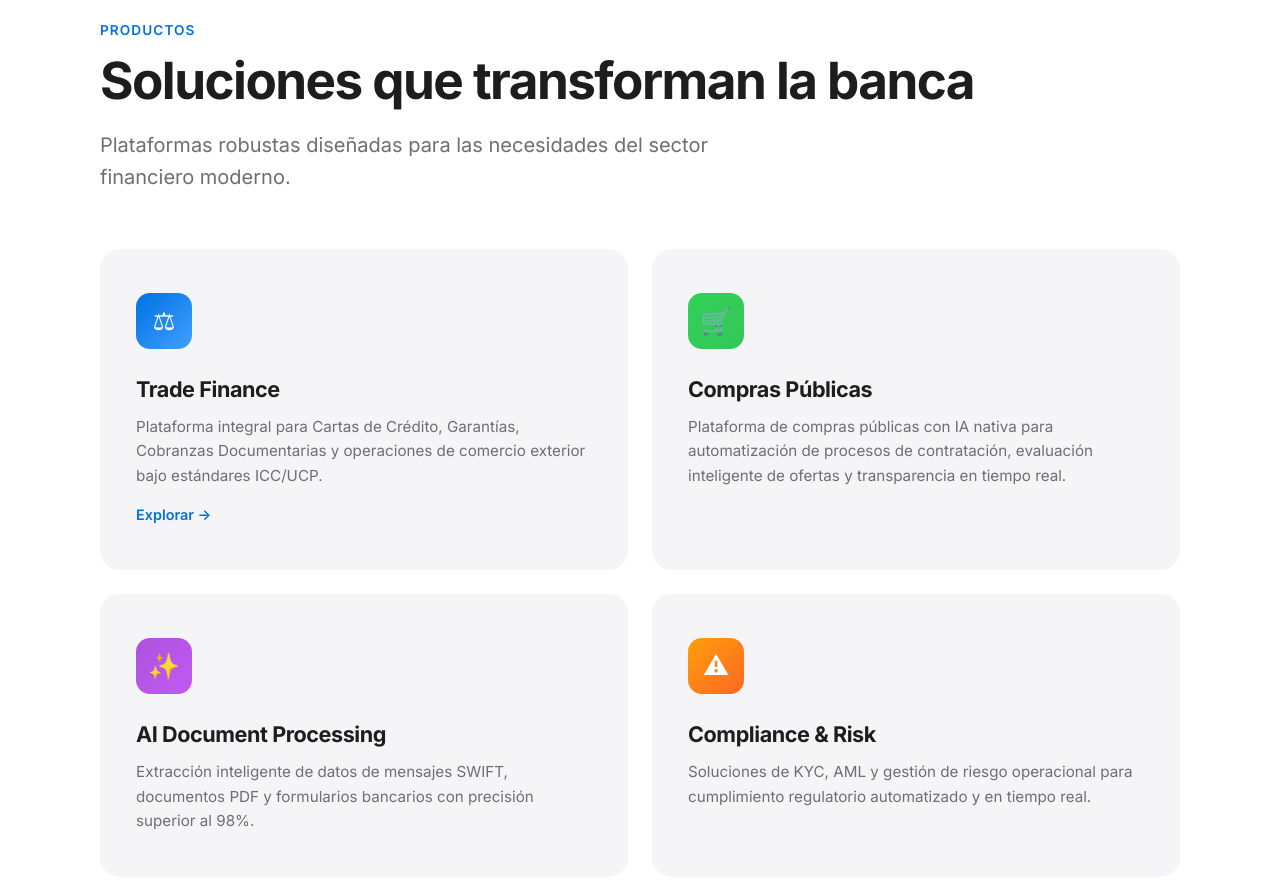
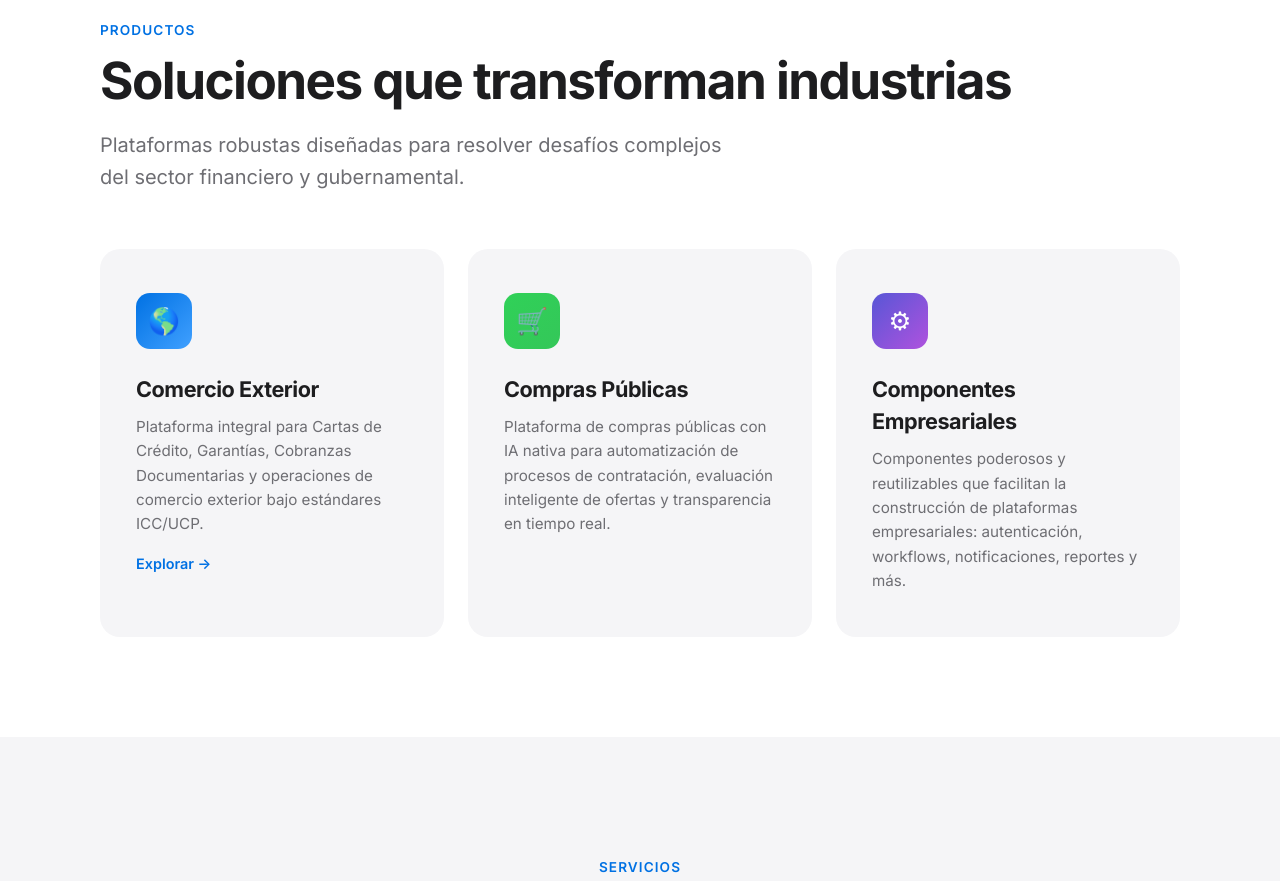
Before and after one commit to cesaralvarezcoello/yacaretech.com, a plain HTML site: page index.html in a window 1280 px wide. Shown: the part 900-1781 px from the top of the page. Drawn offline with Linux system fonts and the light colour scheme.

Commit message:
mejoras yacaretech . com

```diff
--- a/index.html
+++ b/index.html
@@ -266,6 +266,10 @@ section {
   margin-top: 56px;
 }
 
+.products-grid-3 {
+  grid-template-columns: repeat(3, 1fr);
+}
+
 .product-card {
   background: var(--bg-alt);
   border-radius: 20px;
@@ -297,11 +301,7 @@ section {
 }
 
 .product-card:nth-child(3) .product-icon {
-  background: linear-gradient(135deg, #af52de, #bf5af2);
-}
-
-.product-card:nth-child(4) .product-icon {
-  background: linear-gradient(135deg, #ff9f0a, #ff6723);
+  background: linear-gradient(135deg, #5856d6, #af52de);
 }
 
 a.product-card-link {
@@ -599,7 +599,7 @@ footer {
 
 /* ---- RESPONSIVE ---- */
 @media (max-width: 960px) {
-  .products-grid { grid-template-columns: 1fr 1fr; }
+  .products-grid, .products-grid-3 { grid-template-columns: 1fr 1fr; }
   .services-grid { grid-template-columns: 1fr 1fr; }
   .why-grid { grid-template-columns: 1fr 1fr; }
   .footer-grid { grid-template-columns: 1fr 1fr; }
@@ -632,7 +632,7 @@ footer {
 
   .hero { min-height: auto; padding: 140px 20px 80px; }
 
-  .products-grid { grid-template-columns: 1fr; }
+  .products-grid, .products-grid-3 { grid-template-columns: 1fr; }
   .services-grid { grid-template-columns: 1fr; }
   .why-grid { grid-template-columns: 1fr 1fr; }
   .footer-grid { grid-template-columns: 1fr 1fr; }
@@ -677,7 +677,7 @@ footer {
 <section class="hero" id="inicio">
   <div class="hero-content">
     <h1 data-i18n="hero.title">Ingenier&iacute;a de Software para el Sector Financiero</h1>
-    <p data-i18n="hero.subtitle">Desarrollamos plataformas de trade finance, core banking e inteligencia artificial para instituciones financieras en Am&eacute;rica Latina y el mundo.</p>
+    <p data-i18n="hero.subtitle">Desarrollamos plataformas de comercio exterior, compras p&uacute;blicas y componentes empresariales con inteligencia artificial para Am&eacute;rica Latina y el mundo.</p>
     <div class="hero-buttons">
       <a href="#productos" class="btn-primary" data-i18n="hero.cta1">Conoce Nuestros Productos</a>
       <a href="#contacto" class="btn-secondary" data-i18n="hero.cta2">Cont&aacute;ctanos</a>
@@ -693,10 +693,10 @@ footer {
       <h2 class="section-title" data-i18n="products.title">Soluciones que transforman la banca</h2>
       <p class="section-subtitle" data-i18n="products.subtitle">Plataformas robustas dise&ntilde;adas para las necesidades del sector financiero moderno.</p>
     </div>
-    <div class="products-grid">
+    <div class="products-grid products-grid-3">
       <a href="globalCX.html" class="product-card product-card-link fade-in">
-        <div class="product-icon">&#9878;</div>
-        <h3 data-i18n="products.tf.title">Trade Finance</h3>
+        <div class="product-icon">&#127758;</div>
+        <h3 data-i18n="products.tf.title">Comercio Exterior</h3>
         <p data-i18n="products.tf.desc">Plataforma integral para Cartas de Cr&eacute;dito, Garant&iacute;as, Cobranzas Documentarias y operaciones de comercio exterior bajo est&aacute;ndares ICC/UCP.</p>
         <span class="product-link-arrow" data-i18n="products.tf.cta">Explorar &rarr;</span>
       </a>
@@ -706,14 +706,9 @@ footer {
         <p data-i18n="products.cb.desc">Plataforma de compras p&uacute;blicas con IA nativa para automatizaci&oacute;n de procesos de contrataci&oacute;n, evaluaci&oacute;n inteligente de ofertas y transparencia en tiempo real.</p>
       </div>
       <div class="product-card fade-in">
-        <div class="product-icon">&#10024;</div>
-        <h3 data-i18n="products.ai.title">AI Document Processing</h3>
-        <p data-i18n="products.ai.desc">Extracci&oacute;n inteligente de datos de mensajes SWIFT, documentos PDF y formularios bancarios con precisi&oacute;n superior al 98%.</p>
-      </div>
-      <div class="product-card fade-in">
-        <div class="product-icon">&#9888;</div>
-        <h3 data-i18n="products.cr.title">Compliance &amp; Risk</h3>
-        <p data-i18n="products.cr.desc">Soluciones de KYC, AML y gesti&oacute;n de riesgo operacional para cumplimiento regulatorio automatizado y en tiempo real.</p>
+        <div class="product-icon">&#9881;</div>
+        <h3 data-i18n="products.comp.title">Componentes Empresariales</h3>
+        <p data-i18n="products.comp.desc">Componentes poderosos y reutilizables que facilitan la construcci&oacute;n de plataformas empresariales: autenticaci&oacute;n, workflows, notificaciones, reportes y m&aacute;s.</p>
       </div>
     </div>
   </div>
@@ -857,10 +852,9 @@ footer {
     <div class="footer-grid">
       <div class="footer-col">
         <h4 data-i18n="footer.products">Productos</h4>
-        <a href="#productos" data-i18n="footer.tf">Trade Finance</a>
+        <a href="#productos" data-i18n="footer.tf">Comercio Exterior</a>
         <a href="#productos" data-i18n="footer.cb">Compras P&uacute;blicas</a>
-        <a href="#productos" data-i18n="footer.ai">AI Document Processing</a>
-        <a href="#productos" data-i18n="footer.cr">Compliance &amp; Risk</a>
+        <a href="#productos" data-i18n="footer.comp">Componentes Empresariales</a>
       </div>
       <div class="footer-col">
         <h4 data-i18n="footer.services">Servicios</h4>
@@ -897,21 +891,19 @@ const i18n = {
     'nav.cases': '\u00bfPor qu\u00e9 elegirnos?',
     'nav.contact': 'Contacto',
     'hero.title': 'Ingenier\u00eda de Software para el Sector Financiero',
-    'hero.subtitle': 'Desarrollamos plataformas de trade finance, core banking e inteligencia artificial para instituciones financieras en Am\u00e9rica Latina y el mundo.',
+    'hero.subtitle': 'Desarrollamos plataformas de comercio exterior, compras p\u00fablicas y componentes empresariales con inteligencia artificial para Am\u00e9rica Latina y el mundo.',
     'hero.cta1': 'Conoce Nuestros Productos',
     'hero.cta2': 'Cont\u00e1ctanos',
     'products.label': 'Productos',
-    'products.title': 'Soluciones que transforman la banca',
-    'products.subtitle': 'Plataformas robustas dise\u00f1adas para las necesidades del sector financiero moderno.',
-    'products.tf.title': 'Trade Finance',
+    'products.title': 'Soluciones que transforman industrias',
+    'products.subtitle': 'Plataformas robustas dise\u00f1adas para resolver desaf\u00edos complejos del sector financiero y gubernamental.',
+    'products.tf.title': 'Comercio Exterior',
     'products.tf.desc': 'Plataforma integral para Cartas de Cr\u00e9dito, Garant\u00edas, Cobranzas Documentarias y operaciones de comercio exterior bajo est\u00e1ndares ICC/UCP.',
+    'products.tf.cta': 'Explorar \u2192',
     'products.cb.title': 'Compras P\u00fablicas',
     'products.cb.desc': 'Plataforma de compras p\u00fablicas con IA nativa para automatizaci\u00f3n de procesos de contrataci\u00f3n, evaluaci\u00f3n inteligente de ofertas y transparencia en tiempo real.',
-    'products.ai.title': 'AI Document Processing',
-    'products.ai.desc': 'Extracci\u00f3n inteligente de datos de mensajes SWIFT, documentos PDF y formularios bancarios con precisi\u00f3n superior al 98%.',
-    'products.cr.title': 'Compliance & Risk',
-    'products.cr.desc': 'Soluciones de KYC, AML y gesti\u00f3n de riesgo operacional para cumplimiento regulatorio automatizado y en tiempo real.',
-    'products.tf.cta': 'Explorar \u2192',
+    'products.comp.title': 'Componentes Empresariales',
+    'products.comp.desc': 'Componentes poderosos y reutilizables que facilitan la construcci\u00f3n de plataformas empresariales: autenticaci\u00f3n, workflows, notificaciones, reportes y m\u00e1s.',
     'services.label': 'Servicios',
     'services.title': 'Acompa\u00f1amos cada etapa',
     'services.subtitle': 'Desde la consultor\u00eda estrat\u00e9gica hasta el soporte continuo, cubrimos todo el ciclo de vida de sus proyectos tecnol\u00f3gicos.',
@@ -949,10 +941,9 @@ const i18n = {
     'contact.info.location': 'Ubicaci\u00f3n',
     'contact.info.locationValue': 'Am\u00e9rica Latina',
     'footer.products': 'Productos',
-    'footer.tf': 'Trade Finance',
+    'footer.tf': 'Comercio Exterior',
     'footer.cb': 'Compras P\u00fablicas',
-    'footer.ai': 'AI Document Processing',
-    'footer.cr': 'Compliance & Risk',
+    'footer.comp': 'Componentes Empresariales',
     'footer.services': 'Servicios',
     'footer.consulting': 'Consultor\u00eda',
     'footer.dev': 'Desarrollo a Medida',
@@ -969,21 +960,19 @@ const i18n = {
     'nav.cases': 'Why Us?',
     'nav.contact': 'Contact',
     'hero.title': 'Software Engineering for the Financial Sector',
-    'hero.subtitle': 'We build trade finance, core banking and artificial intelligence platforms for financial institutions across Latin America and the world.',
+    'hero.subtitle': 'We build foreign trade, public procurement and enterprise component platforms powered by artificial intelligence for Latin America and the world.',
     'hero.cta1': 'Explore Our Products',
     'hero.cta2': 'Contact Us',
     'products.label': 'Products',
-    'products.title': 'Solutions that transform banking',
-    'products.subtitle': 'Robust platforms designed for the needs of the modern financial sector.',
-    'products.tf.title': 'Trade Finance',
+    'products.title': 'Solutions that transform industries',
+    'products.subtitle': 'Robust platforms designed to solve complex challenges in the financial and government sectors.',
+    'products.tf.title': 'Foreign Trade',
     'products.tf.desc': 'Comprehensive platform for Letters of Credit, Guarantees, Documentary Collections and foreign trade operations under ICC/UCP standards.',
+    'products.tf.cta': 'Explore \u2192',
     'products.cb.title': 'Public Procurement',
     'products.cb.desc': 'AI-native public procurement platform for automated bidding processes, intelligent offer evaluation and real-time transparency.',
-    'products.ai.title': 'AI Document Processing',
-    'products.ai.desc': 'Intelligent data extraction from SWIFT messages, PDF documents and banking forms with over 98% accuracy.',
-    'products.cr.title': 'Compliance & Risk',
-    'products.cr.desc': 'KYC, AML and operational risk management solutions for automated, real-time regulatory compliance.',
-    'products.tf.cta': 'Explore \u2192',
+    'products.comp.title': 'Enterprise Components',
+    'products.comp.desc': 'Powerful, reusable components that simplify building enterprise platforms: authentication, workflows, notifications, reporting and more.',
     'services.label': 'Services',
     'services.title': 'We support every stage',
     'services.subtitle': 'From strategic consulting to ongoing support, we cover the entire lifecycle of your technology projects.',
@@ -1021,10 +1010,9 @@ const i18n = {
     'contact.info.location': 'Location',
     'contact.info.locationValue': 'Latin America',
     'footer.products': 'Products',
-    'footer.tf': 'Trade Finance',
+    'footer.tf': 'Foreign Trade',
     'footer.cb': 'Public Procurement',
-    'footer.ai': 'AI Document Processing',
-    'footer.cr': 'Compliance & Risk',
+    'footer.comp': 'Enterprise Components',
     'footer.services': 'Services',
     'footer.consulting': 'Consulting',
     'footer.dev': 'Custom Development',
```
